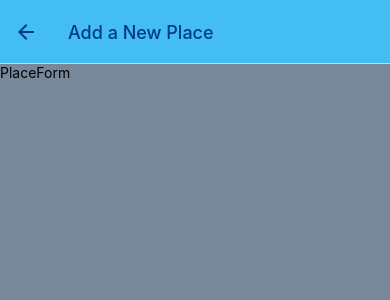
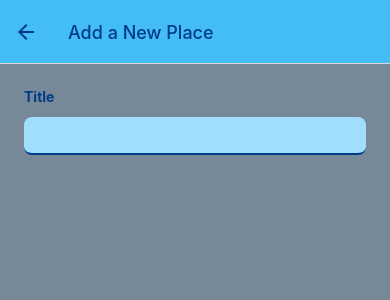
Before and after one commit to Jaseela99/reactnative-course, a React Native app: screen /AddPlace in a window 390 px wide. Shown: the top 300 px of the page. Built offline with nearby package versions, Linux system fonts and the light colour scheme.

Commit message:
added styles to form

```diff
--- a/components/PlaceForm.js
+++ b/components/PlaceForm.js
@@ -1,14 +1,42 @@
-import { StyleSheet, Text, View } from 'react-native'
-import React from 'react'
+import { StyleSheet, Text, ScrollView ,View,TextInput} from "react-native";
+import React, { useState } from "react";
+import { colors } from "../constants/colors";
 
 const PlaceForm = () => {
+  const [enteredTitle, setEnteredTitle] = useState("");
+  const changeTitleHandler = () => {
+    setEnteredTitle();
+  };
   return (
-    <View>
-      <Text>PlaceForm</Text>
-    </View>
-  )
-}
+    <ScrollView style={styles.formContainer}>
+      <View >
+        <Text style={styles.label}>Title</Text>
+        <TextInput style={styles.input} onChangeText={changeTitleHandler} value={enteredTitle} />
+      </View>
+    </ScrollView>
+  );
+};
 
-export default PlaceForm
+export default PlaceForm;
 
-const styles = StyleSheet.create({})
+const styles = StyleSheet.create({
+  formContainer: {
+    flex: 1,
+    padding: 24,
+  },
+  label: {
+    fontWeight: "bold",
+    marginBottom: 4,
+    color:colors.primary800
+  },
+  input: {
+    marginVertical:8,
+    paddingHorizontal:4,
+    paddingVertical:8,
+    fontSize:16,
+    borderBottomColor:colors.primary800,
+    borderBottomWidth:2,
+    backgroundColor:colors.primary100,
+    borderRadius:8
+  },
+});
```
